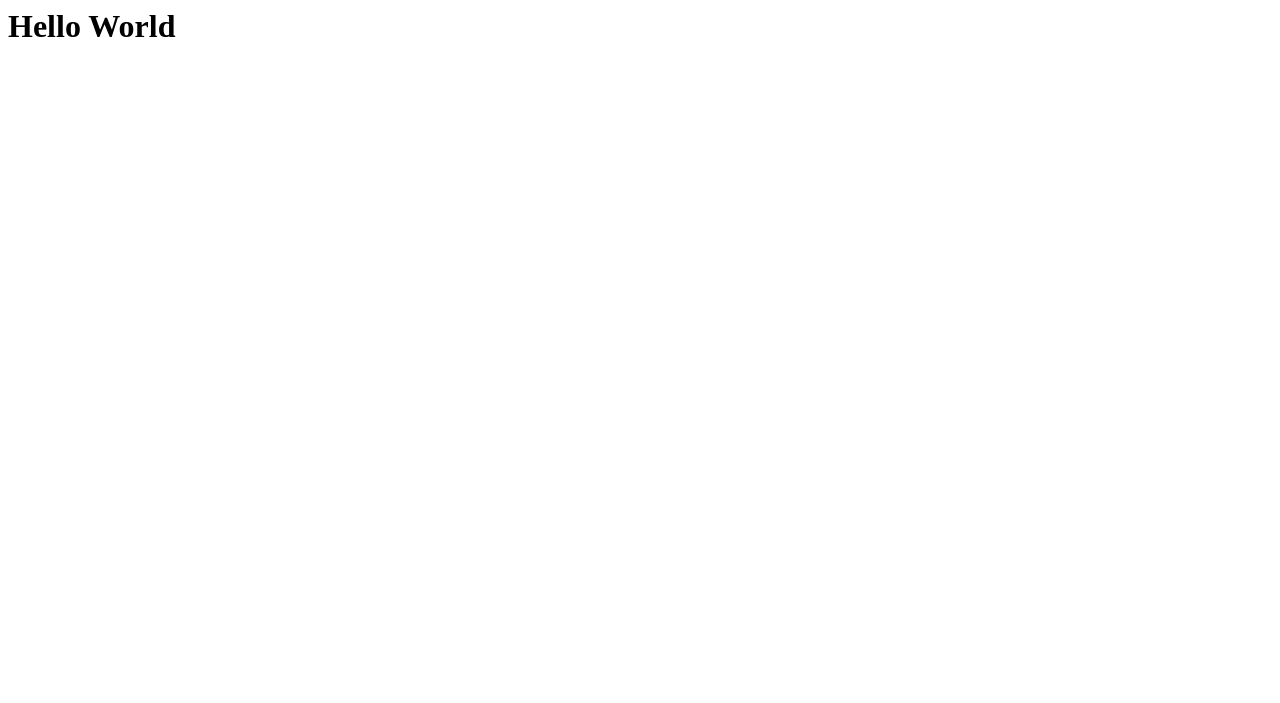
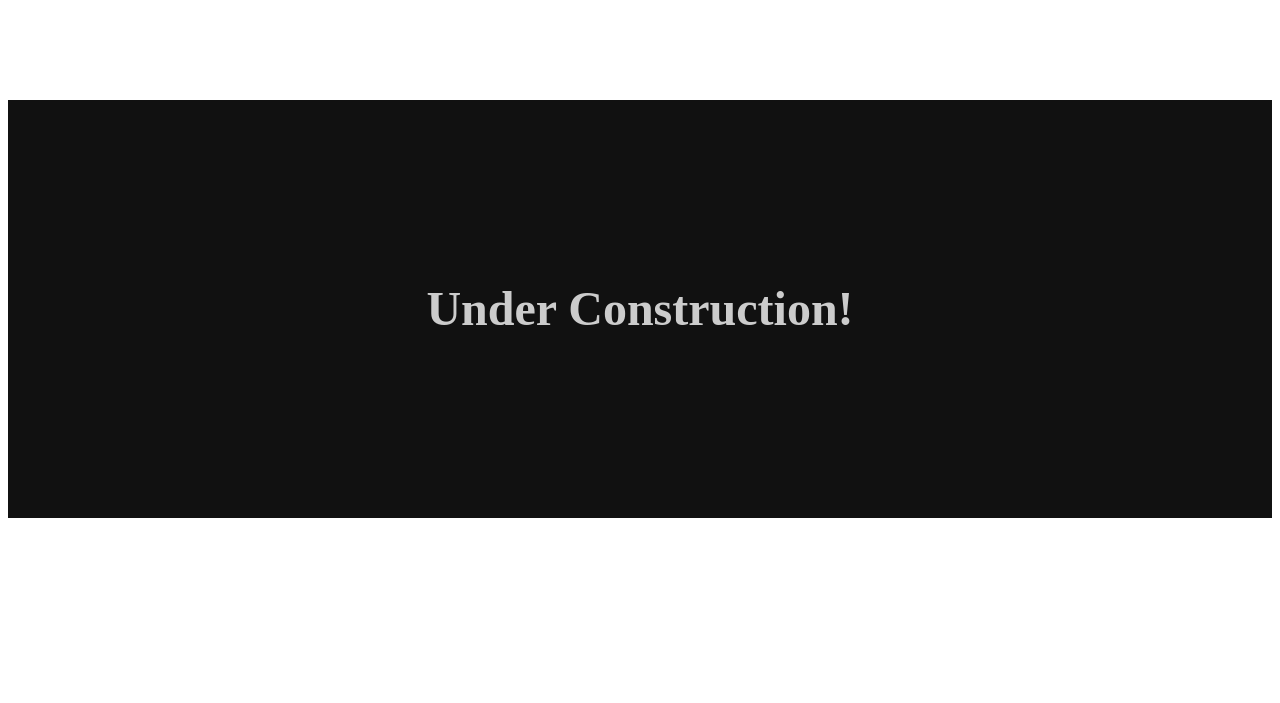
Before and after one commit to SkyIsTheLimit/skyisthelimit.github.com, a plain HTML site: page index.html in a window 1280 px wide. Drawn offline with Linux system fonts and the light colour scheme.

Commit message:
Under Construction Sign!

```diff
--- a/index.html
+++ b/index.html
@@ -1,9 +1,26 @@
 <!doctype>
 <html lang="en">
-        <head>
-                <title>Welcome | The sky is the limit!</title>
-        </head>
-        <body>
-                <h1>Hello World</h1>
-        </body>
+  <head>
+    <title>Welcome | The sky is the limit!</title>
+    <style>
+      #main-container{
+      background: #111;
+      color: #CCC;
+      }
+      .message{
+      margin: 100px auto;
+      font-weight: bold;
+      font-size: 36pt;
+      padding: 100pt;
+      text-align: center;
+      }
+    </style>
+  </head>
+  <body>
+    <div id="main-container">
+      <div class="message">
+	<p>Under Construction!</p>
+      </div>
+    </div>
+  </body>
 </html>
```
